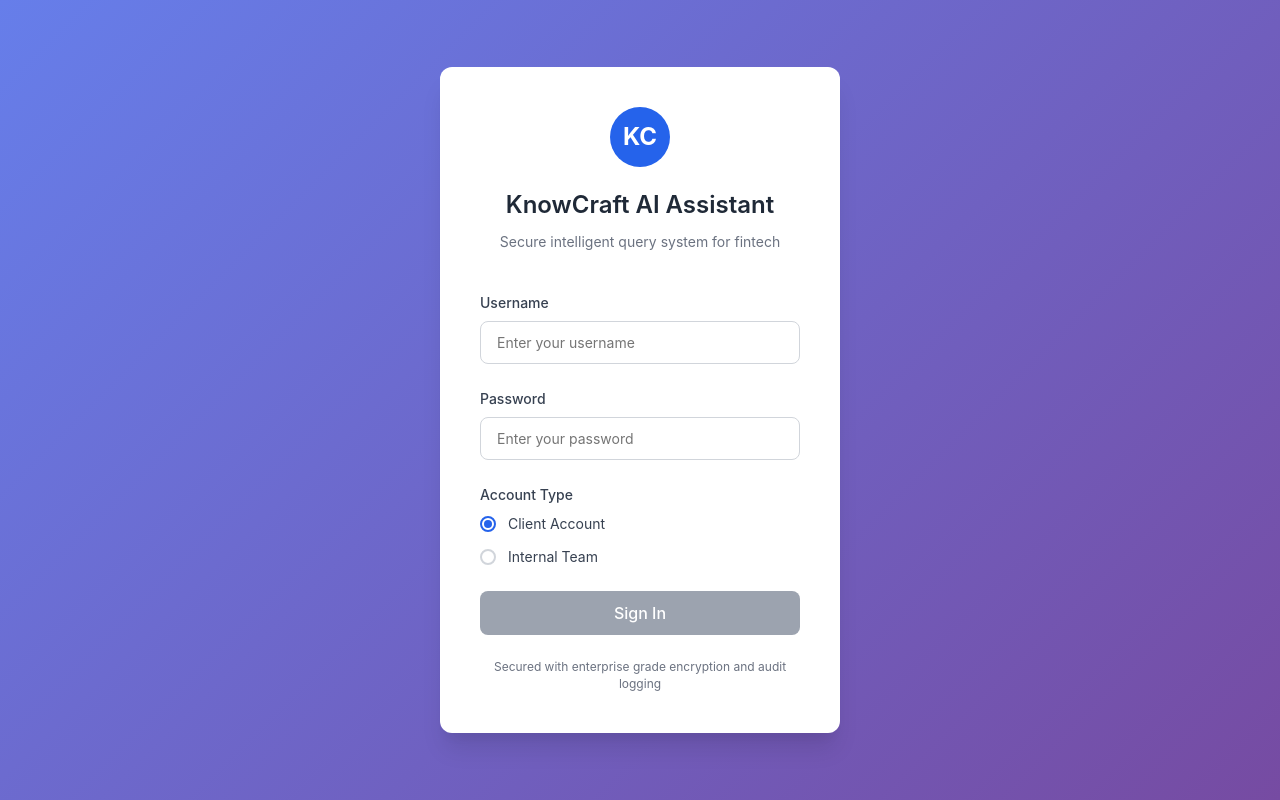
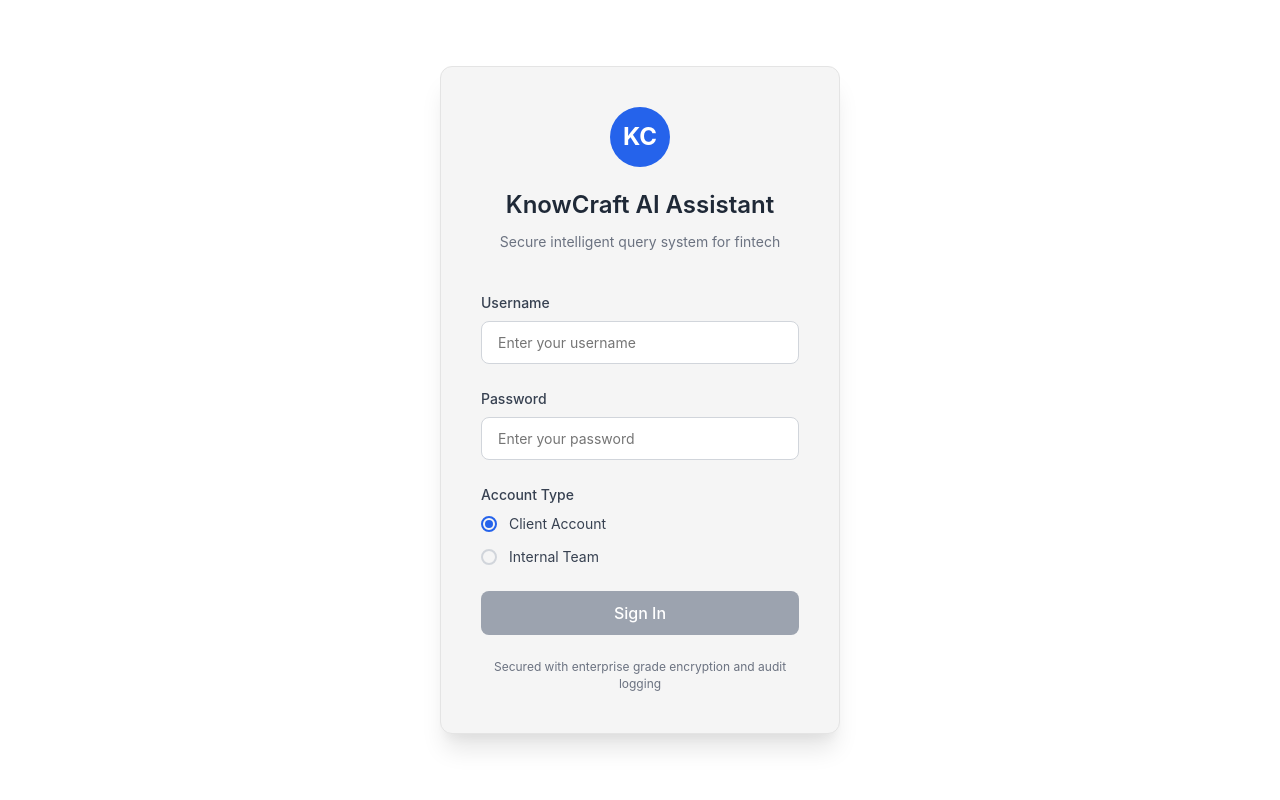
Before and after one commit to NehaS05/knowCraftAngular, an Angular app: page /login in a window 1280 px wide. Built offline with nearby package versions, Linux system fonts and the light colour scheme.

Commit message:
Login css changes

```diff
--- a/src/app/modules/auth/login/login.component.css
+++ b/src/app/modules/auth/login/login.component.css
@@ -3,17 +3,18 @@
   display: flex;
   align-items: center;
   justify-content: center;
-  background: linear-gradient(135deg, #667eea 0%, #764ba2 100%);
+  background: white;
   padding: 20px;
 }
 
 .login-card {
-  background: white;
+  background: #f5f5f5;
   border-radius: 12px;
   padding: 40px;
   width: 100%;
   max-width: 400px;
   box-shadow: 0 20px 25px -5px rgba(0, 0, 0, 0.1), 0 10px 10px -5px rgba(0, 0, 0, 0.04);
+  border: 1px solid #e4e4e4;
 }
 
 .logo-section {
```
